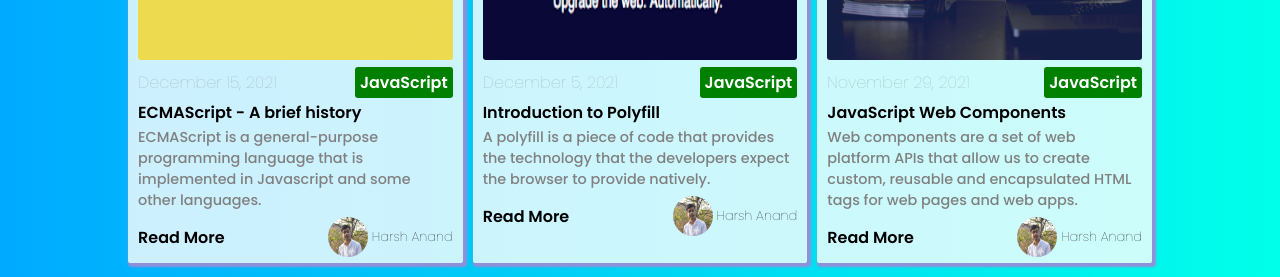
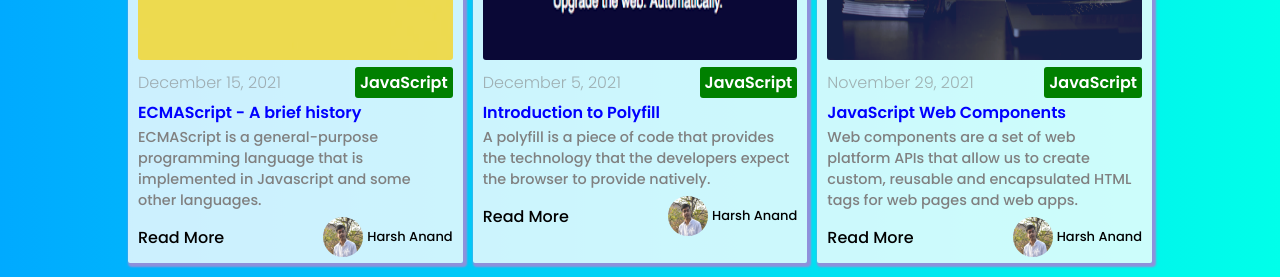
Before and after one commit to its-me-Harsh-Anand/portfolio-and-blog, a Next.js app: page / in a window 1280 px wide. Shown: the part 339-616 px from the top of the page. Built offline with nearby package versions, Linux system fonts and the light colour scheme.

Commit message:
post box redesigned

```diff
--- a/styles/post.module.css
+++ b/styles/post.module.css
@@ -17,7 +17,7 @@
     align-items: center;
 }
 .date{
-    font-weight: lighter;
+    font-weight: 300;
     color: rgba(128, 128, 128, 0.6);
 }
 .title{
@@ -26,7 +26,7 @@
 .titleLink{
     font-size: 16px;
     font-family: sans-serif;
-    color: black;
+    color: blue;
     font-weight: bold;
     text-decoration: none;
 }
@@ -49,7 +49,7 @@
     /* 'text-gray-900 hover:text-blue-600' */
     color: black;
     text-decoration: none;
-    font-weight: bold;
+    font-weight: 500;
 }
 .authorLink:hover{
     color: blue;
@@ -69,6 +69,6 @@
 .authorName{
     /* 'text-gray-700 font-bold' */
     color: black;
-    font-weight: 200;
+    font-weight: 500;
     font-size: small;
 }
```
